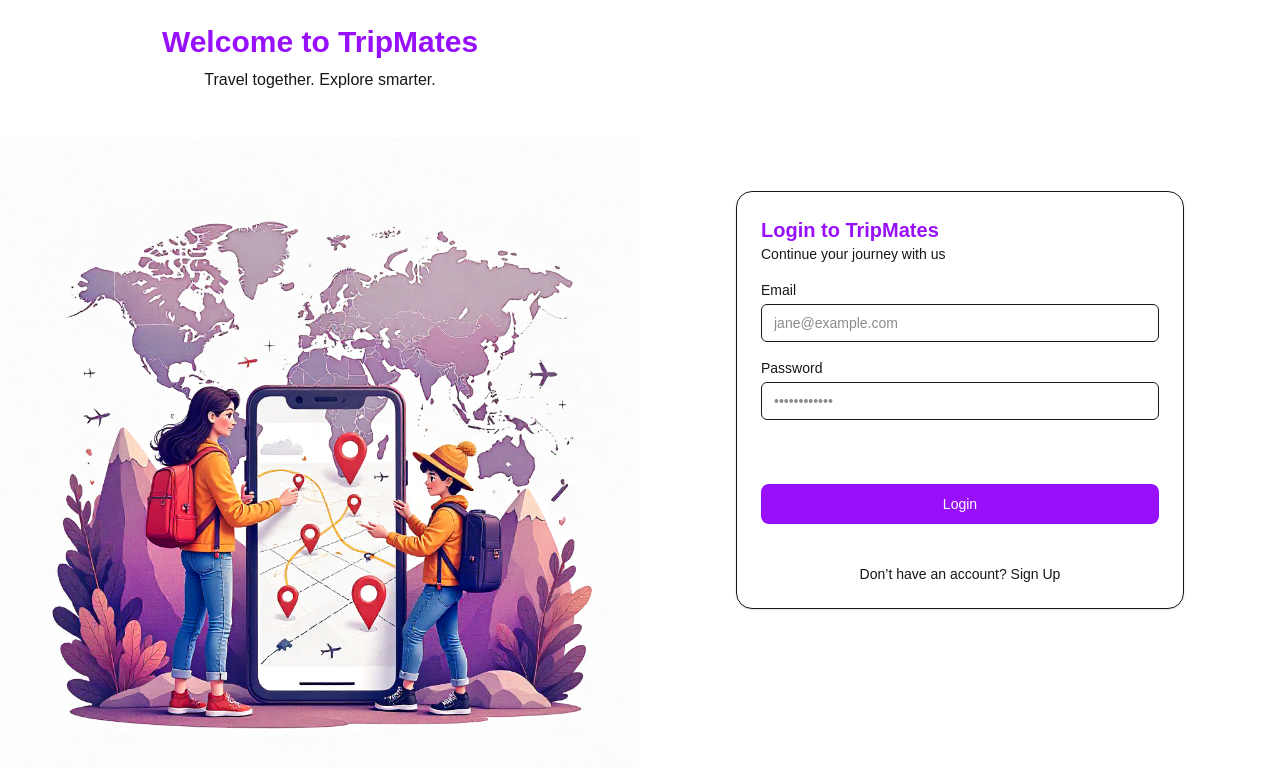
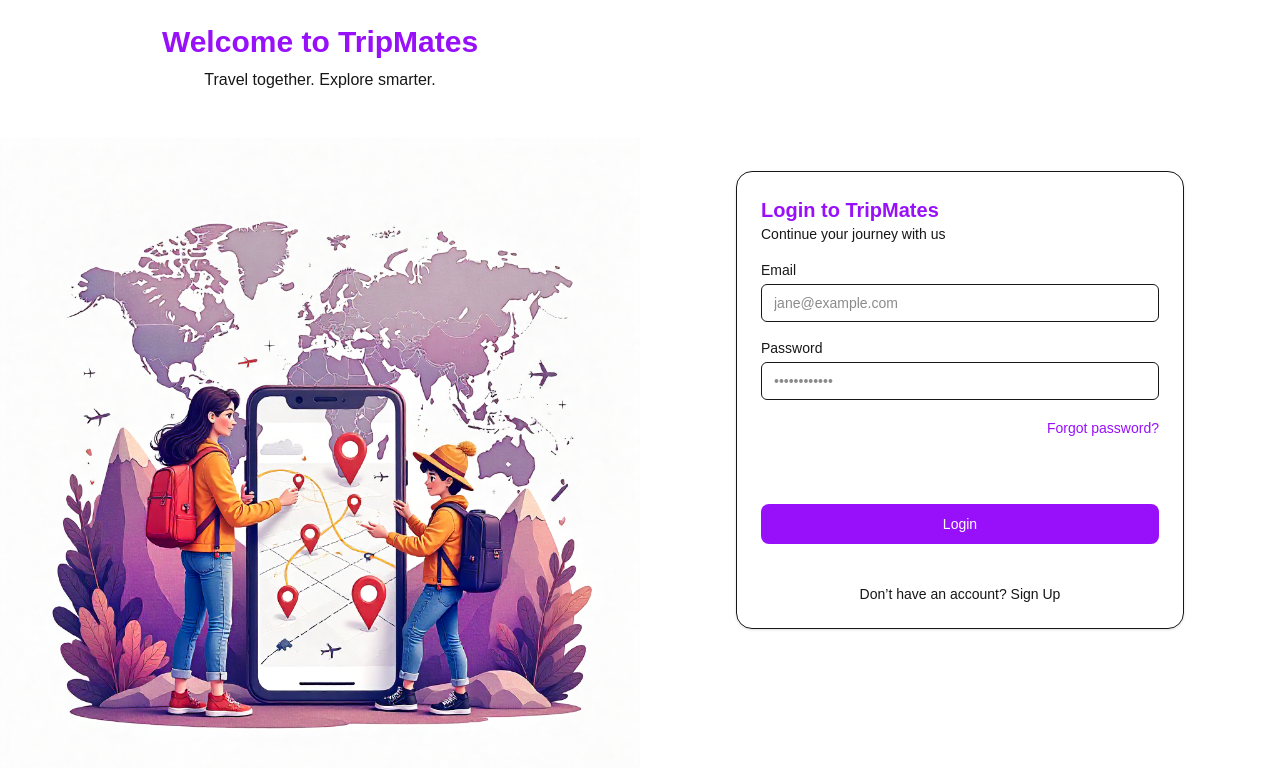
Before and after one commit to Rajukmahato/tripmates_web_API_development, a Next.js app: page /login in a window 1280 px wide. Shown: the top 768 px of the page. Built offline with nearby package versions, Linux system fonts and the light colour scheme; no server answers.

Commit message:
Add Forgot password link to LoginForm

```diff
--- a/app/(auth)/_components/LoginForm.tsx
+++ b/app/(auth)/_components/LoginForm.tsx
@@ -93,6 +93,15 @@
         </Field>
       </FieldGroup>
 
+      <div className="text-right">
+        <Link
+          href="/forget-password"
+          className="text-sm text-purple-600 hover:underline"
+        >
+          Forgot password?
+        </Link>
+      </div>
+
       <Button
         type="submit"
         disabled={isSubmitting || pending}
```
